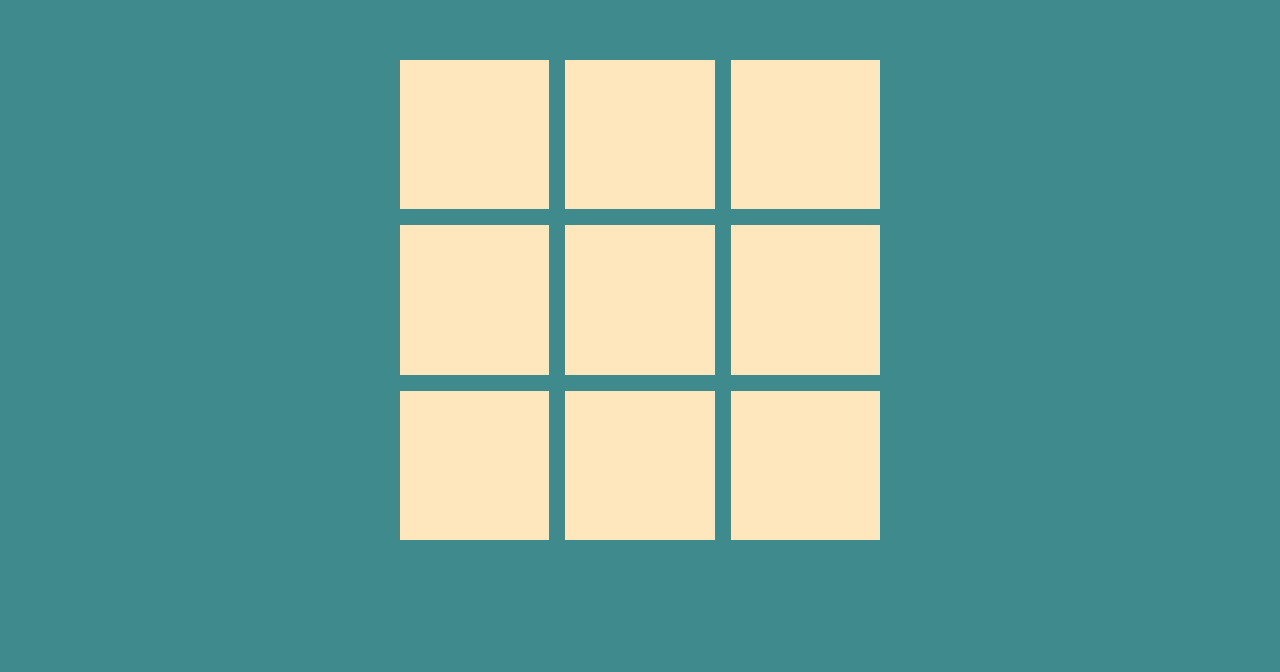
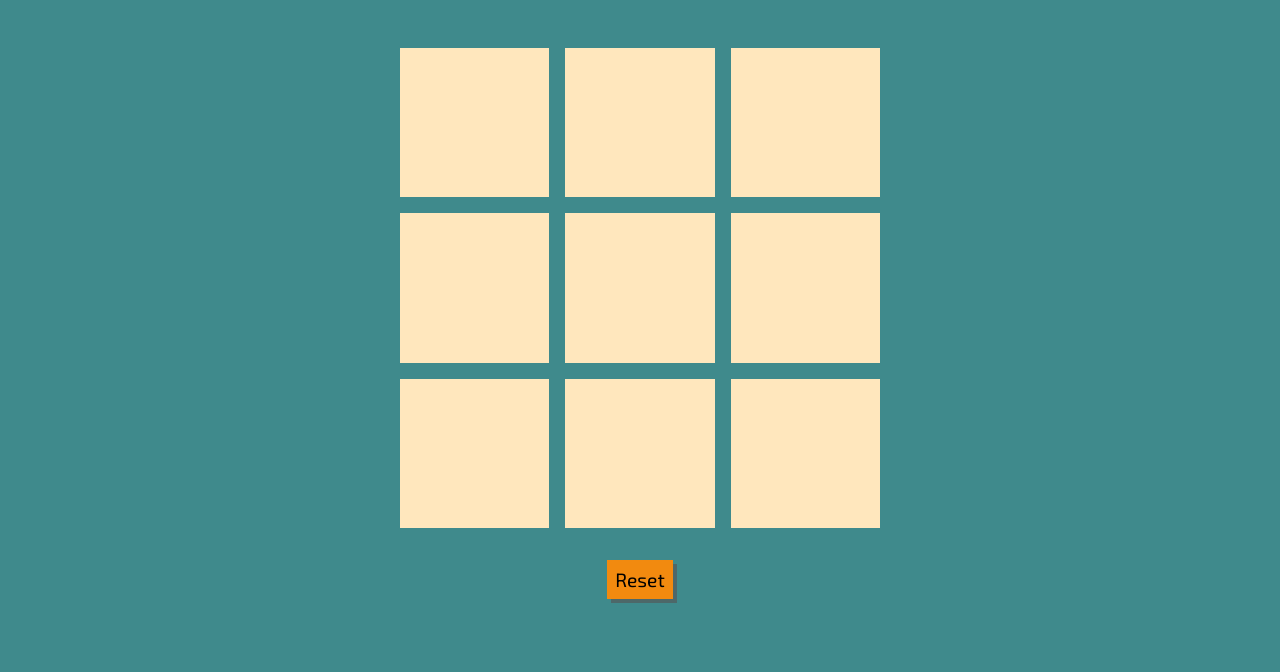
Before and after one commit to alexwittwer/naughts-and-crosses, a plain HTML site: page index.html in a window 1280 px wide. Shown: the part 93-765 px from the top of the page. Drawn offline with Linux system fonts and the light colour scheme.

Commit message:
add reset button, fix padding with footer

```diff
--- a/index.html
+++ b/index.html
@@ -34,7 +34,9 @@
             <div class="grid-item8"></div>
             <div class="grid-item9"></div>
           </div>
-          <div class="controls-container"></div>
+          <div class="controls-container">
+            <button class="reset-game">Reset</button>
+          </div>
         </div>
       </section>
       <footer>
--- a/style.css
+++ b/style.css
@@ -74,13 +74,41 @@
   background-color: var(--c7);
 }
 
+/* --------------------- Controls container --------------------- */
+
+.controls-container {
+  display: flex;
+  justify-content: center;
+  align-items: center;
+  margin: 2rem;
+}
+
+.controls-container button {
+  background-color: var(--c5);
+  border-style: none;
+  font-size: larger;
+  padding: 0.5rem;
+  box-shadow: 4px 4px 0px 0px rgba(85, 85, 85, 0.637);
+  transition: 0.2s;
+}
+
+.controls-container button:hover {
+  background-color: var(--c2);
+}
+
+.controls-container button:active {
+  scale: 0.98;
+  box-shadow: none;
+  transition: 0.2s;
+  transform: translate(5px, 5px);
+}
 /* --------------------- Footer --------------------- */
 
 footer {
   display: flex;
   justify-content: center;
   align-items: flex-end;
-  padding: 10px;
+  padding: 40px;
   grid-row: 3/4;
 }
 
```
